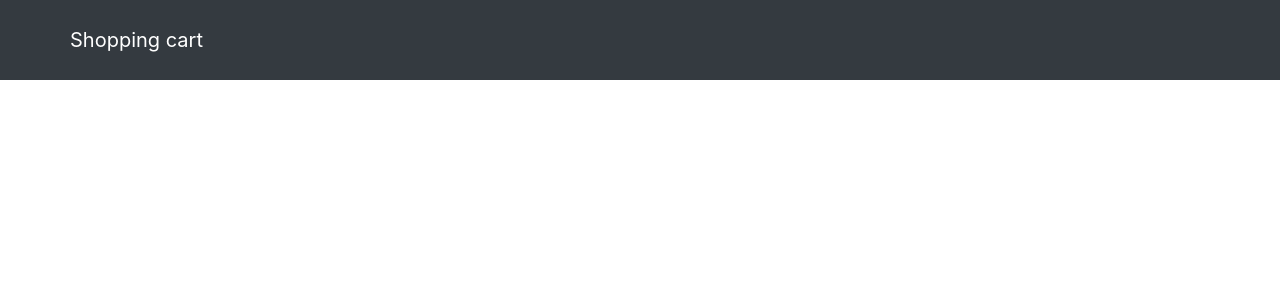
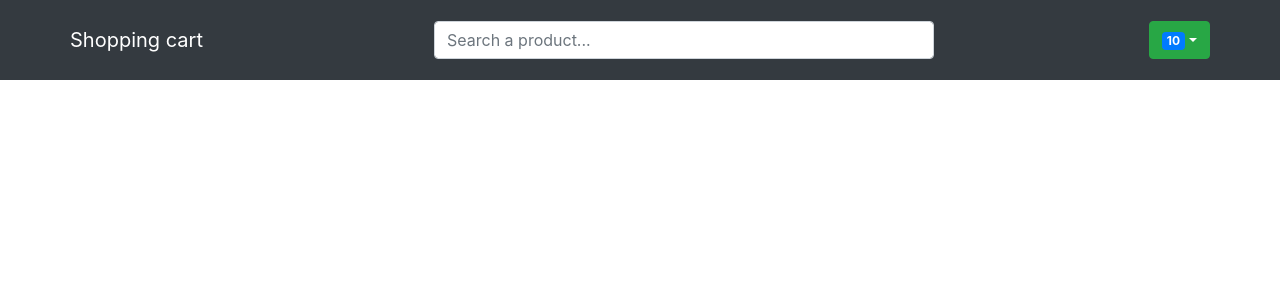
Before and after one commit to Daniel-Williams-ux/shopping-cart, a React (Vite) app: page / in a window 1280 px wide. Shown: the top 300 px of the page. Built offline with nearby package versions, Linux system fonts and the light colour scheme.

Commit message:
import { Container, Navbar, FormControl, Nav, Dropdown, Badge } from 'react-bootstrap'

```diff
--- a/src/components/Header.jsx
+++ b/src/components/Header.jsx
@@ -1,12 +1,32 @@
-import { Container, Navbar } from 'react-bootstrap';
+import { Container, Navbar, FormControl, Nav, Dropdown, Badge } from 'react-bootstrap';
 
 const Header = () => {
   return (
     <Navbar bg="dark" variant="dark" style={{ height: 80 }}>
       <Container>
         <Navbar.Brand>
-          <a>Shopping cart</a>
+          <a href="/">Shopping cart</a>
         </Navbar.Brand>
+        <Navbar.Text className="search">
+            <FormControl
+              style={{ width: 500 }}
+              type="search"
+              placeholder="Search a product..."
+              className="m-auto"
+              aria-label="Search" />
+        </Navbar.Text>
+        <Nav>
+          <Dropdown alignRight>
+            <Dropdown.Toggle variant="success">
+              {/* <FaShoppingCart color="white" fontSize="25px" /> */}
+              <Badge>10</Badge>
+            </Dropdown.Toggle>
+
+             <Dropdown.Menu style={{ minWidth: 370 }}>
+               <span style={{padding: 10}}>cart is empty</span>
+            </Dropdown.Menu>
+          </Dropdown>
+        </Nav>
       </Container>
     </Navbar>
   );
```
